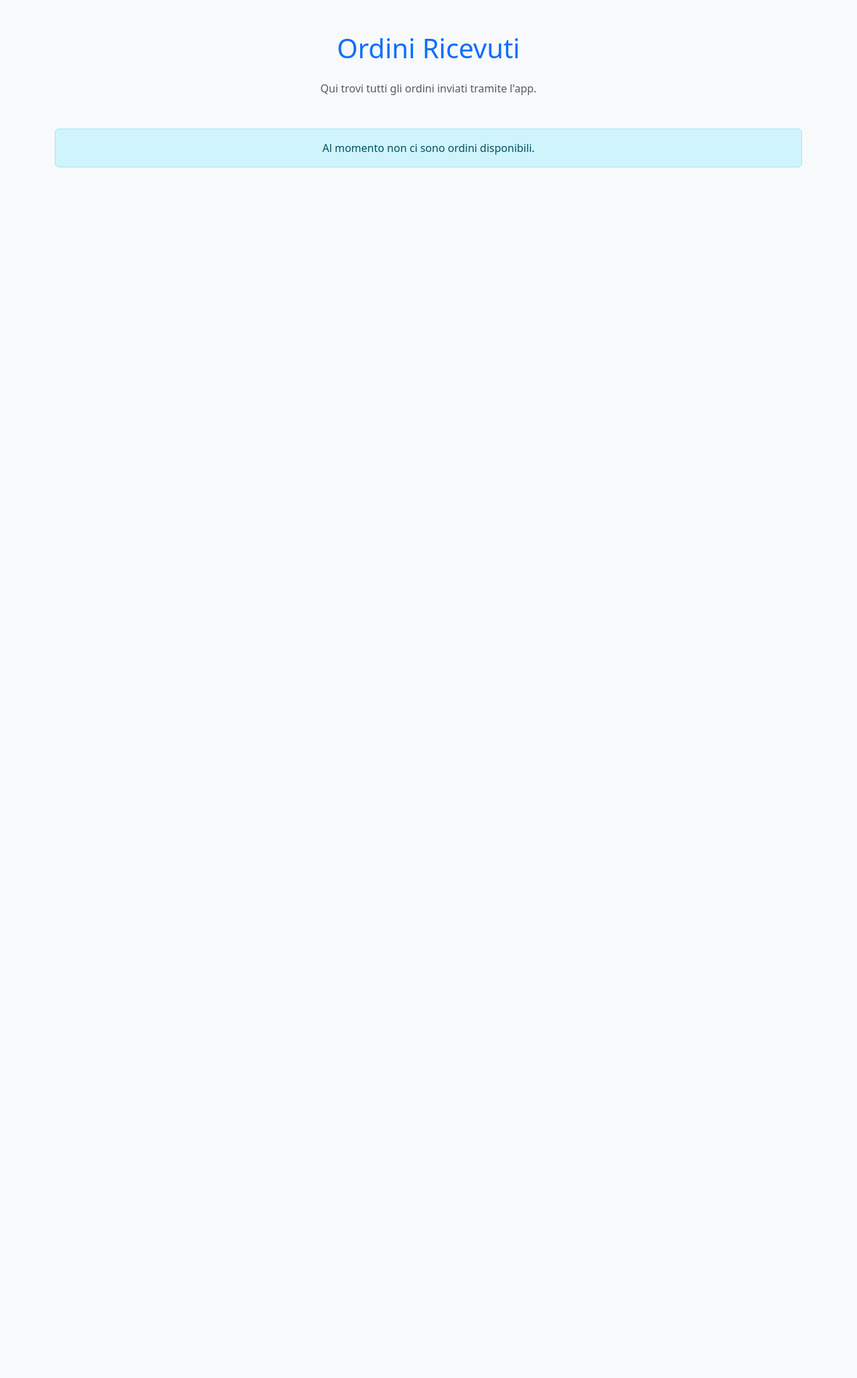
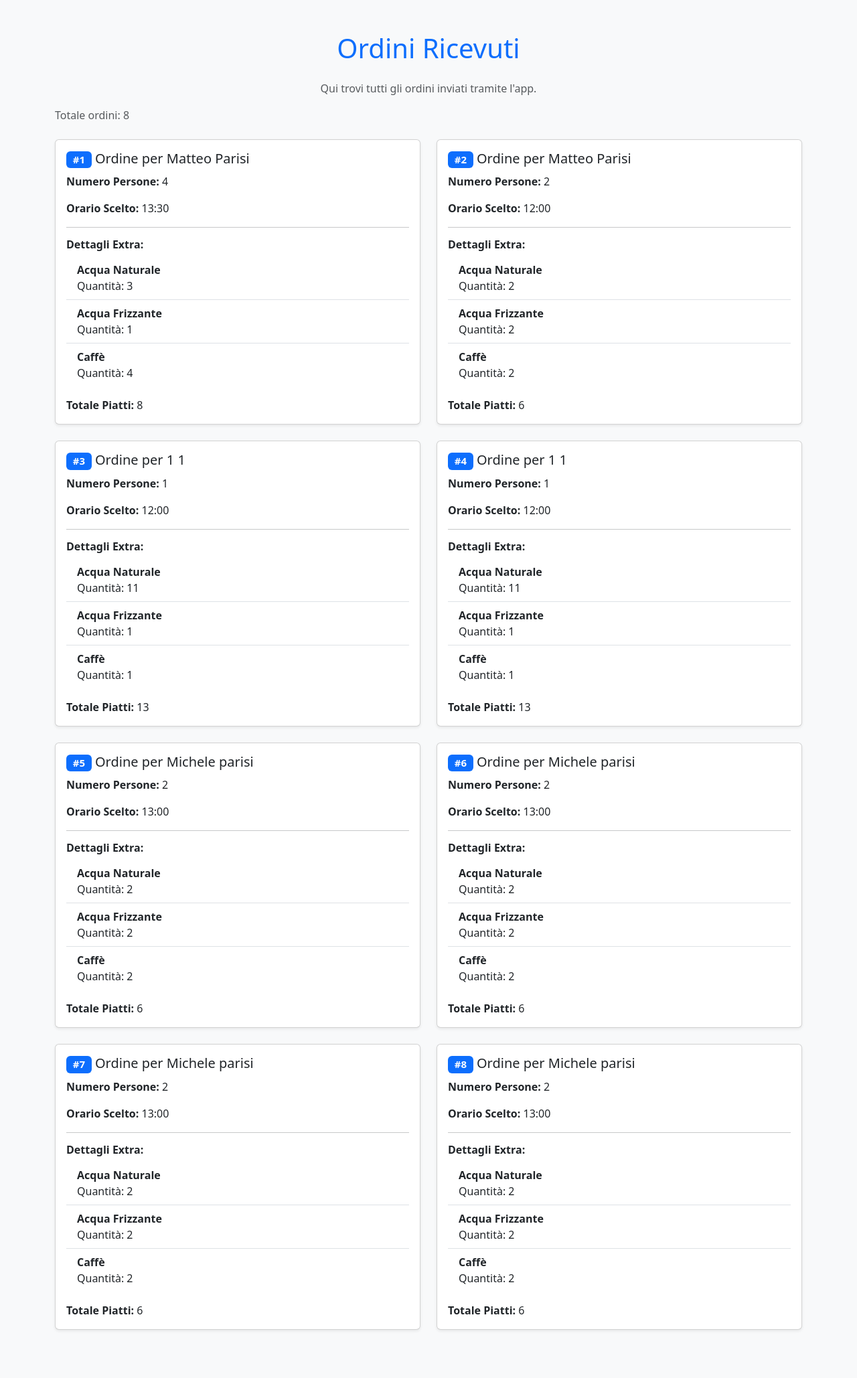
Before and after one commit to teoparis/Meating-app, a Flask app: page /admin/orders in a window 1280 px wide. Shown: the whole page at 67% size. Before the commit the page ends 250 px from the top, so only its background shows below. Run offline with Flask 3, Linux system fonts and the light colour scheme.

Commit message:
fix orders

```diff
--- a/app.py
+++ b/meating-app/app.py
@@ -1,6 +1,7 @@
 from flask import Flask, render_template, request, redirect, url_for, flash, session
 import json
 import os
+from uuid import uuid4
 import logging
 import secrets
 from datetime import date
@@ -118,7 +119,13 @@
 
 @app.route("/order", methods=["POST"])
 def order():
+    order_id = str(uuid4())
+    if session.get("last_order_id") == order_id:
+        flash("Hai già inviato questo ordine.", "warning")
+        return redirect(url_for("index"))
+    session["last_order_id"] = order_id
     logging.debug("Gestione ordine ricevuto.")
+    logging.debug("Dati ricevuti dal modulo: %s", request.form)
     try:
         menu = load_menu()
         total_dishes = sum(len(menu.get(category, [])) for category in ["primi", "secondi", "dolci"])
@@ -131,15 +138,18 @@
 
         dishes = []
         index = 0
+        quantities = []
+        notes = []
         for category in ["primi", "secondi", "dolci"]:
-            for dish in menu.get(category, []):
-                if quantities[index] > 0:
-                    dishes.append({
+            for index, dish in enumerate(menu.get(category, [])):
+                quantity = int(request.form.get(f"quantities_{category}_{index}", 0))
+                note = request.form.get(f"notes_{category}_{index}", "")
+                if quantity > 0:
+                    quantities.append({
                         "name": dish["name"],
-                        "quantity": quantities[index],
-                        "note": notes[index]
+                        "quantity": quantity,
+                        "note": note
                     })
-                index += 1
 
         extras = [
             {"name": "Acqua Naturale", "quantity": int(request.form.get("quantity_water_natural", 0) or 0)},
--- a/meating-app/data/orders.json
+++ b/meating-app/data/orders.json
@@ -90,5 +90,97 @@
                 }
             ]
         }
+    },
+    {
+        "firstname": "Michele",
+        "lastname": "parisi",
+        "people_count": 2,
+        "timeslot": "13:00",
+        "details": {
+            "dishes": [],
+            "extras": [
+                {
+                    "name": "Acqua Naturale",
+                    "quantity": 2
+                },
+                {
+                    "name": "Acqua Frizzante",
+                    "quantity": 2
+                },
+                {
+                    "name": "Caff\u00e8",
+                    "quantity": 2
+                }
+            ]
+        }
+    },
+    {
+        "firstname": "Michele",
+        "lastname": "parisi",
+        "people_count": 2,
+        "timeslot": "13:00",
+        "details": {
+            "dishes": [],
+            "extras": [
+                {
+                    "name": "Acqua Naturale",
+                    "quantity": 2
+                },
+                {
+                    "name": "Acqua Frizzante",
+                    "quantity": 2
+                },
+                {
+                    "name": "Caff\u00e8",
+                    "quantity": 2
+                }
+            ]
+        }
+    },
+    {
+        "firstname": "Michele",
+        "lastname": "parisi",
+        "people_count": 2,
+        "timeslot": "13:00",
+        "details": {
+            "dishes": [],
+            "extras": [
+                {
+                    "name": "Acqua Naturale",
+                    "quantity": 2
+                },
+                {
+                    "name": "Acqua Frizzante",
+                    "quantity": 2
+                },
+                {
+                    "name": "Caff\u00e8",
+                    "quantity": 2
+                }
+            ]
+        }
+    },
+    {
+        "firstname": "Michele",
+        "lastname": "parisi",
+        "people_count": 2,
+        "timeslot": "13:00",
+        "details": {
+            "dishes": [],
+            "extras": [
+                {
+                    "name": "Acqua Naturale",
+                    "quantity": 2
+                },
+                {
+                    "name": "Acqua Frizzante",
+                    "quantity": 2
+                },
+                {
+                    "name": "Caff\u00e8",
+                    "quantity": 2
+                }
+            ]
+        }
     }
 ]
```
Also changed, not shown: meating-app/templates/index.html (+39 -20 lines).
